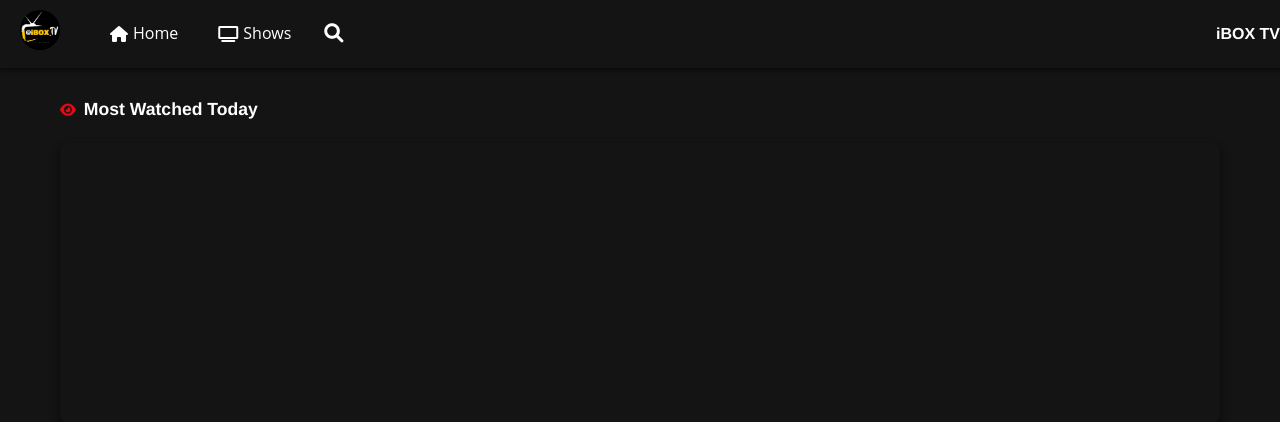
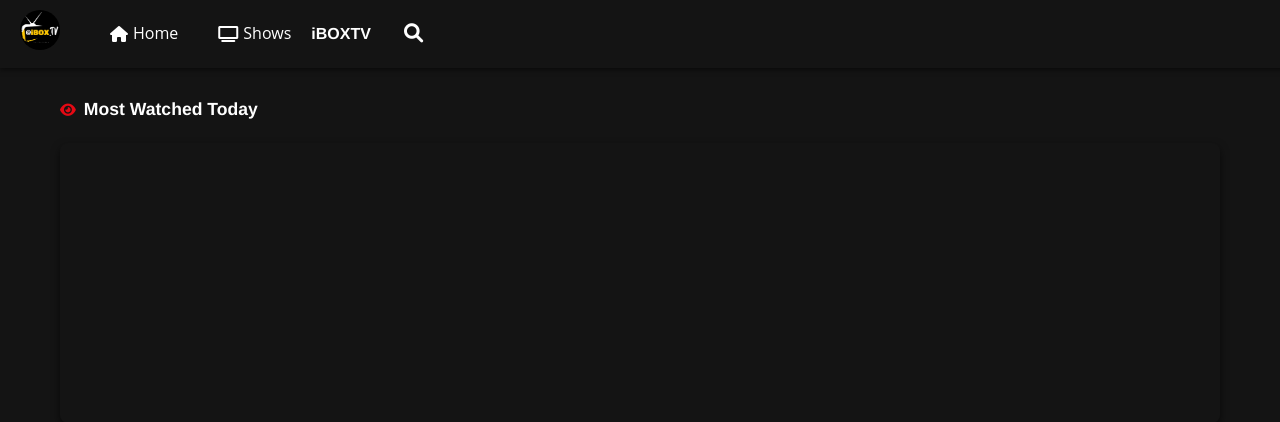
Before and after one commit to manybotts/tvweb, a Flask app: page / in a window 1280 px wide. Shown: the top 422 px of the page. Run offline with Flask 3, Linux system fonts and the light colour scheme; data that the repository does not hold is empty.

Commit message:
Update base.html

```diff
--- a/tv_app/templates/base.html
+++ b/tv_app/templates/base.html
@@ -18,7 +18,7 @@
             <div class="nav-links">
                 <a href="{{ url_for('index') }}" class="nav-link"><i class="fas fa-home"></i><span class="link-text">Home</span></a>
                 <a href="{{ url_for('list_shows') }}" class="nav-link"><i class="fas fa-tv"></i><span class="link-text">Shows</span></a>
-                 <button type="button" class="search-icon-button">
+                <span class="brand-text"><span class="ibox-text">iBOX</span><span class="tv-text">TV</span></span> <button type="button" class="search-icon-button">
                     <i class="fas fa-search"></i>
                 </button>
             </div>
@@ -28,7 +28,7 @@
                     <button type="submit" class="search-button"><i class="fas fa-search"></i></button>
                 </form>
             </div>
-            <span class="brand-text">iBOX TV</span>
+
         </div>
     </nav>
 
```
